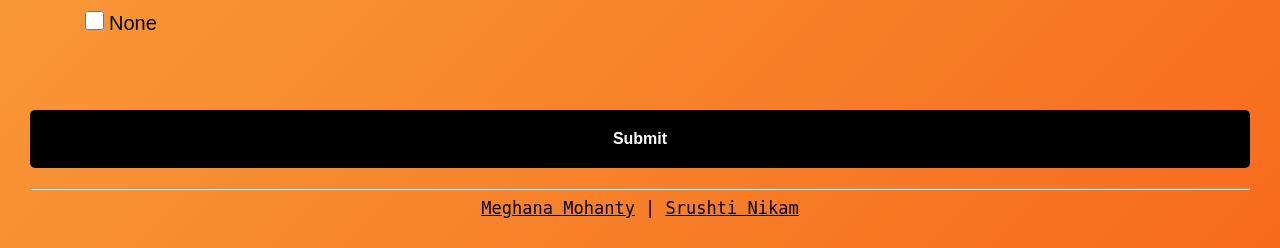
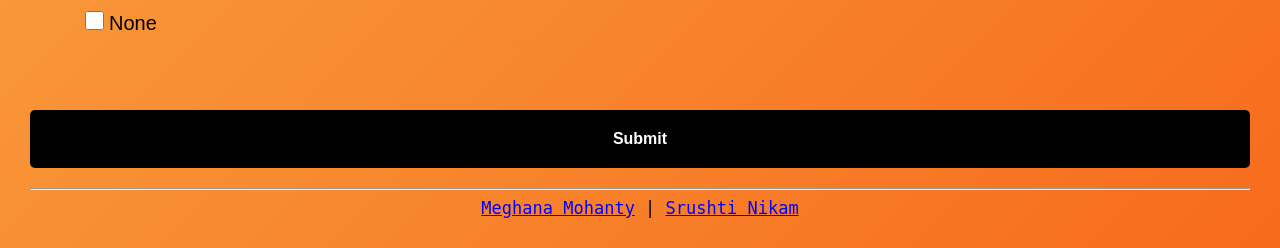
Before and after one commit to Meghana-Mohanty/Covi-Care-India, a PHP site: page /Form.html in a window 1280 px wide. Shown: the part 2242-2490 px from the top of the page. Run offline with PHP 8.4, Linux system fonts and the light colour scheme.

Commit message:
Update Layout.css

```diff
--- a/Layout.css
+++ b/Layout.css
@@ -37,7 +37,7 @@ code
 }
 a
 {
-  color: rgb(0, 0, 0);
+  color:blue;
 
 }
 a.hover
```
